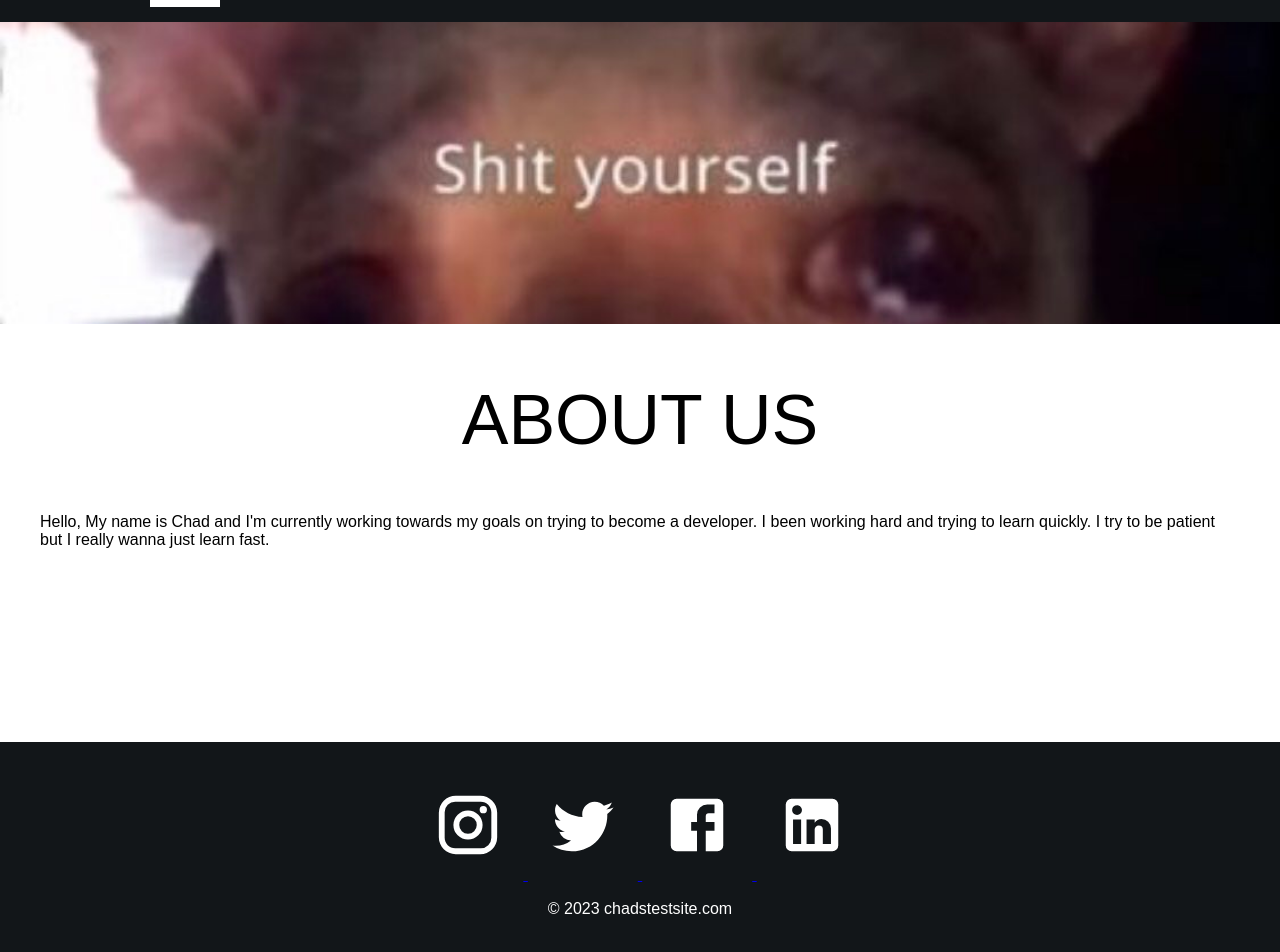
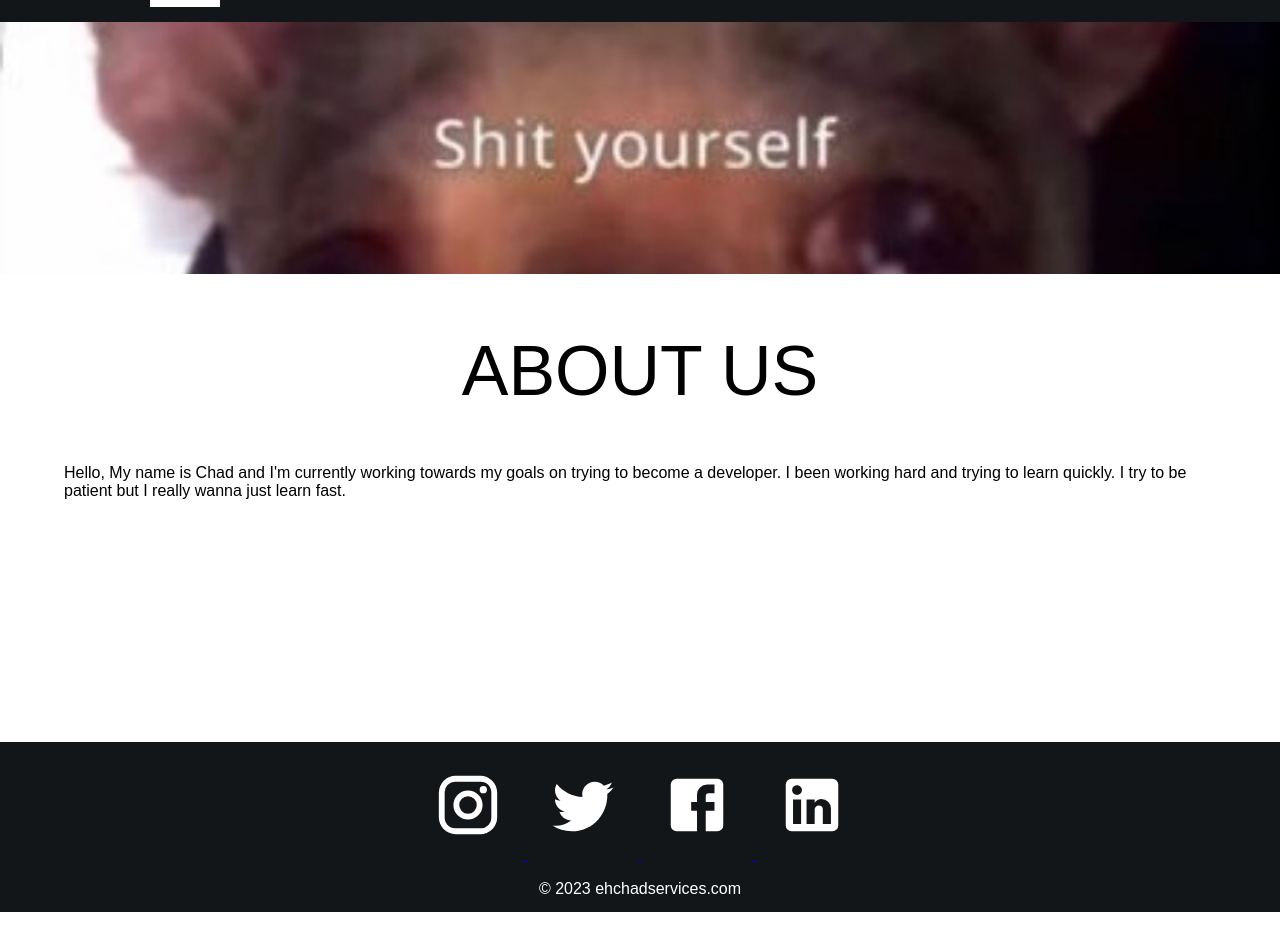
Before and after one commit to DevEhChad/chadsreactproject, a React (Create React App) app: page /about in a window 1280 px wide. Shown: the part 78-1030 px from the top of the page. After the commit the page ends 990 px from the top, so only its background shows below. Built offline with nearby package versions, Linux system fonts and the light colour scheme.

Commit message:
fifth commit

```diff
--- a/package.json
+++ b/package.json
@@ -1,5 +1,5 @@
 {
-  "name": "thecoddepot",
+  "name": "chadstestsite",
   "version": "0.1.0",
   "private": true,
   "dependencies": {
--- a/src/components/Footer.js
+++ b/src/components/Footer.js
@@ -14,7 +14,7 @@ function Footer() {
         <a href="https://www.facebook.com/"><FacebookIcon /> </a>
         <a href="https://www.linkedin.com/"><LinkedInIcon /> </a>
       </div>
-      <p> &copy; 2023 chadstestsite.com</p>
+      <p> &copy; 2023 ehchadservices.com</p>
     </div>
   );
 }
--- a/src/pages/Home.js
+++ b/src/pages/Home.js
@@ -10,9 +10,12 @@ function Home() {
         <h1> Chad's Test Website </h1>
         <p> This is kinda fun</p>
         <Link to='shop'>
-          <button> This is a button </button>
+          <button> Visit Our Shop </button>
         </Link>
-      </div>
+        </div>
+        <div className="discordint">
+        <iframe src="https://discord.com/widget?id=573633846587817992&theme=dark" allowtransparency="true" frameborder="0" sandbox="allow-popups allow-popups-to-escape-sandbox allow-same-origin allow-scripts"></iframe>
+        </div>
     </div>
   );
 }
--- a/src/styles/About.css
+++ b/src/styles/About.css
@@ -1,13 +1,13 @@
 .about {
     width: 100%;
-    height: 90vh;
+    height: 90svh;
     display: flex;
     flex-direction: column;
   }
 
   .aboutTop {
-    width: 100%;
-    height: 45%;
+    width: 100svw;
+    height: 35%;
     background-position: center;
     background-repeat: no-repeat;
     background-size: cover;
@@ -23,7 +23,9 @@
   }
 
   .aboutBottom p {
-    width: 1200px;
+    width: 90svw;
+    display: flex;
+    justify-content: center;
   }
 
   .about .aboutBottom h1 {
--- a/src/styles/Footer.css
+++ b/src/styles/Footer.css
@@ -1,6 +1,6 @@
 .footer {
-  width: 100%;
-  height: 200px;
+  width: 100svw;
+  height: 160px;
   background-color: #121619;
   display: flex;
   justify-content: center;
--- a/src/styles/Home.css
+++ b/src/styles/Home.css
@@ -1,5 +1,5 @@
 .home {
-  width: 100%;
+  width: 100svw;
   height: 90vh;
   display: flex;
   justify-content: center;
@@ -52,13 +52,21 @@
   transition: 0.3s ease-in;
 }
 
-@media only screen and (max-width: 650px) {
+.discordint iframe {
+  display: flex;
+  justify-content: center;
+  width: 400px;
+  height: 50svh;
+}
+
+@media only screen and (max-width: 765px) {
   .home {
     justify-content: center;
     align-items: center;
   }
   .headerContainer h1,
   .headerContainer p {
+    display: flex;
   }
 
   .headerContainer {
@@ -95,4 +103,10 @@
     background-color: rgb(225, 225, 225);
     color: #121619;
   }
+
+  .discordint iframe {
+    margin-left: 10svw;
+    width: 60svw;
+    height: 350px;
+  }
 }
--- a/src/styles/Navbar.css
+++ b/src/styles/Navbar.css
@@ -1,5 +1,5 @@
 .navbar {
-    width: 100%;
+    width: 100svw;
     height: 100px;
     background-color: #121619;
     display: flex;
@@ -69,7 +69,7 @@
   }
   @media only screen and (max-width: 900px) {
     .navbar .rightSide a {
-      width: 70px;
+      width: 65px;
     }
     .navbar .leftSide {
       padding-left: 50px;
@@ -91,7 +91,7 @@
     }
   }
 
-  @media only screen and (min-width: 600px) {
+  @media only screen and (min-width: 601px) {
     .navbar .rightSide button {
       display: none;
     }
@@ -99,4 +99,8 @@
     .hiddenLinks {
       display: none;
     }
+
+    .navbar .leftSide a {
+      display: none;
+    }
   }
```
Also changed, not shown: 1 other file (tests, documents, lock files or other folders).
